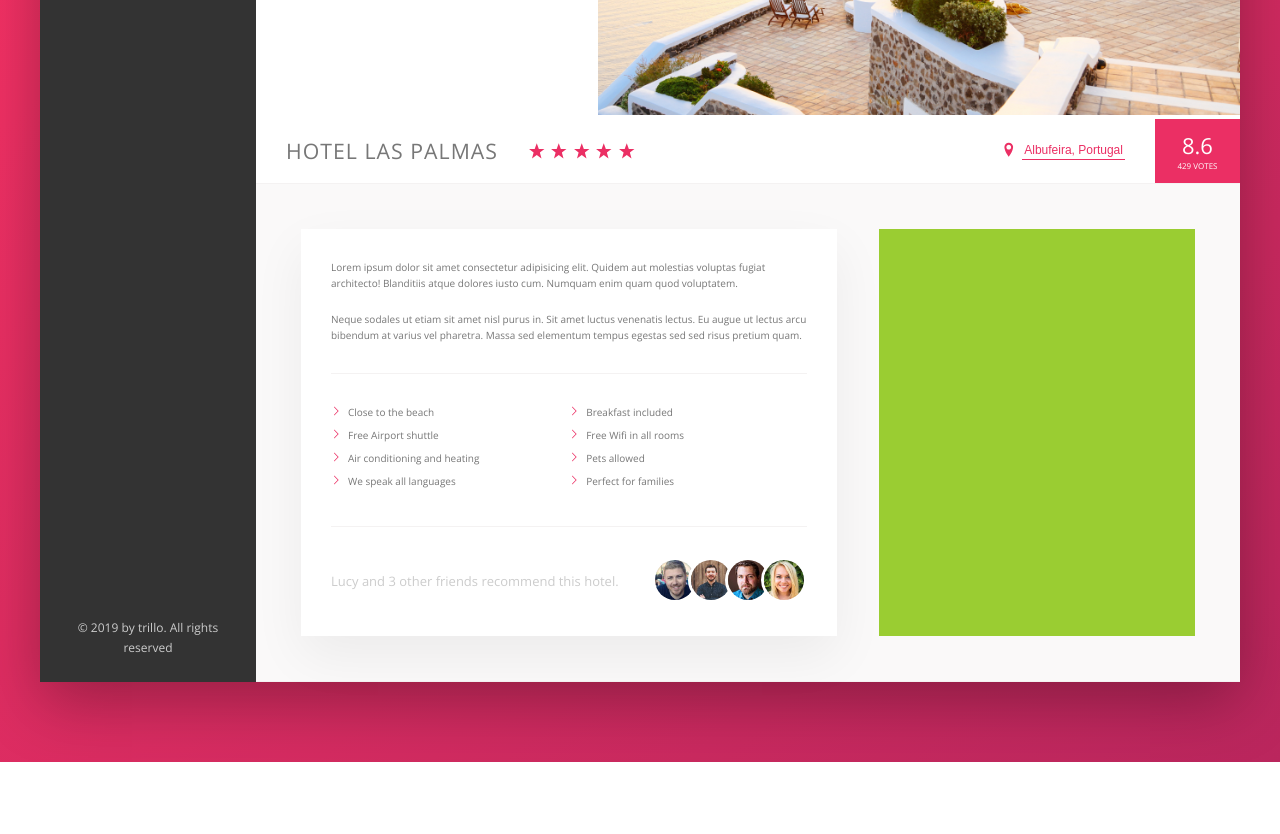
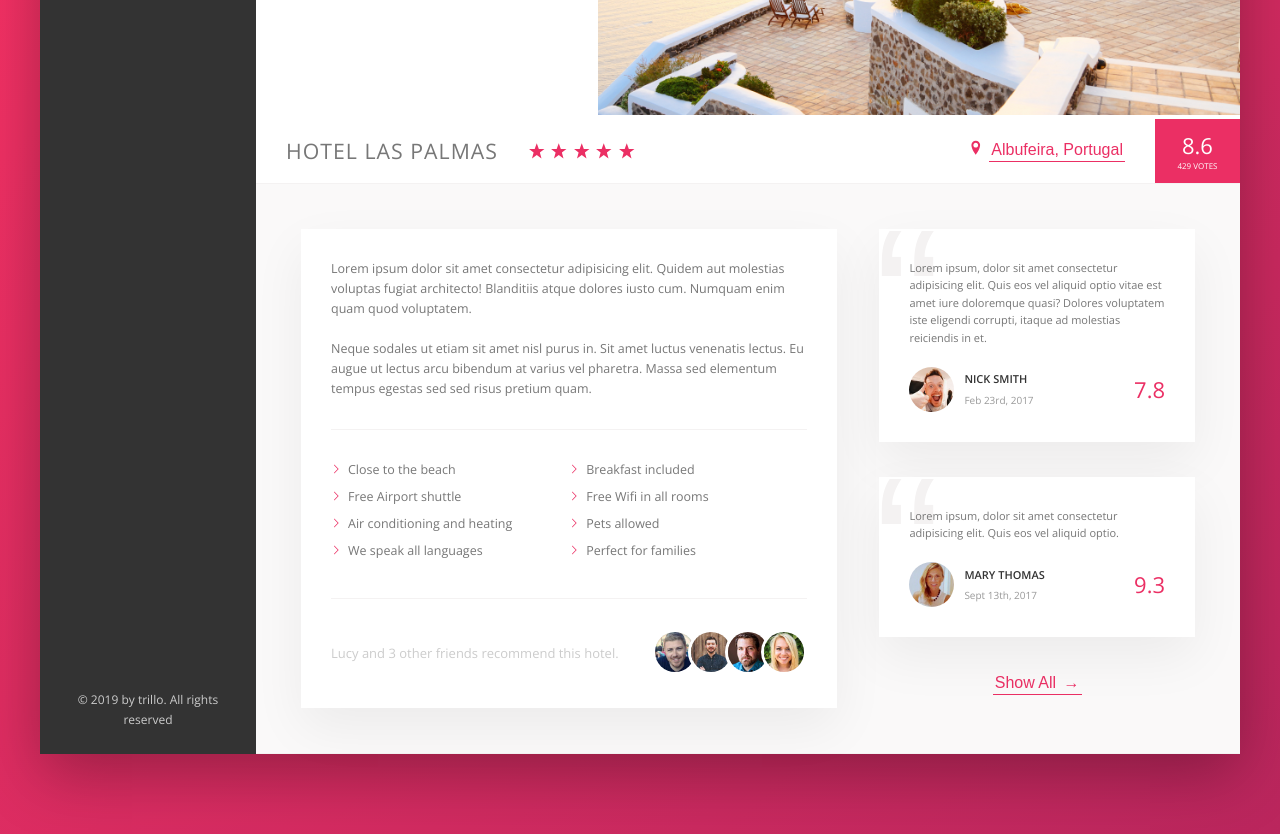
Before and after one commit to chriswaweru70/Trillo, a website: page index.html in a window 1280 px wide. Shown: the part 420-1254 px from the top of the page. Before the commit the page ends 1182 px from the top, so only its background shows below. Drawn offline with nearby package versions, Linux system fonts and the light colour scheme.

Commit message:
flex box

```diff
--- a/index.html
+++ b/index.html
@@ -181,7 +181,43 @@
                             </div>
                         </div>
                         <div class="user-reviews">
-
+                            <figure class="review">
+                                <blockquote class="review__text">
+                                    Lorem ipsum, dolor sit amet consectetur
+                                    adipisicing elit. Quis eos vel aliquid optio
+                                    vitae est amet iure doloremque quasi?
+                                    Dolores voluptatem iste eligendi corrupti,
+                                    itaque ad molestias reiciendis in et.
+                                </blockquote>
+                                <figcaption class="review__user">
+                                    <img src="img/user-1.jpg"
+                                        class="review__photo" alt="User 1">
+                                    <div class="review__user-box">
+                                        <p class="review__user-name">Nick Smith</p>
+                                        <p class="review__user-date">Feb 23rd,
+                                            2017</p>
+                                    </div>
+                                    <div class="review__rating">7.8</div>
+                                </figcaption>
+                            </figure>
+                            <figure class="review">
+                                <blockquote class="review__text">
+                                    Lorem ipsum, dolor sit amet consectetur
+                                    adipisicing elit. Quis eos vel aliquid
+                                    optio.
+                                </blockquote>
+                                <figcaption class="review__user">
+                                    <img src="img/user-2.jpg"
+                                        class="review__photo" alt="user 2">
+                                    <div class="review__user-box">
+                                        <p class="review__user-name">Mary Thomas</p>
+                                        <p class="review__user-date">Sept 13th,
+                                            2017</p>
+                                    </div>
+                                    <div class="review__rating">9.3</div>
+                                </figcaption>
+                            </figure>
+                            <button class="btn-inline">Show All <span>&rarr;</span></button>
                         </div>
                     </div>
                 </main>
--- a/sass/_component.scss
+++ b/sass/_component.scss
@@ -262,7 +262,7 @@
 .btn-inline {
     border: none;
     color: var(--color-primary);
-    font-size: inherit;
+    font-size: 1.6rem;
     border-bottom: 1px solid currentColor;
     padding: 2px;
     display: inline-block;
@@ -270,8 +270,18 @@
     cursor: pointer;
     transition: all .2s;
 
+    & span {
+        font-size: inherit;
+        margin-left: 3px;
+        transition: margin-left .2s;
+    }
+
     &:hover {
         color: var(--color-grey-dark-1);
+
+        span {
+            margin-left: 8px;
+        }
     }
 
     &:focus {
@@ -303,8 +313,6 @@
 .paragraph:not(:last-of-type) {
     margin-bottom: 2rem;
 }
-
-
 
 ///////////////////////////////////
 ////LIST
@@ -370,3 +378,78 @@
         }
     }
 }
+
+///////////////////////////////////
+////REVIEWS
+.user-reviews {
+    flex: 1;
+    display: flex;
+
+    flex-direction: column;
+    align-items: center;
+}
+
+.review {
+    background-color: #fff;
+    box-shadow: var(--shadow-light);
+    padding: 3rem;
+    margin-bottom: 3.5rem;
+    position: relative;
+    overflow: hidden;
+
+    &__text {
+        margin-bottom: 2rem;
+        font-size: 1.1rem;
+        z-index: 10;
+        position: relative;
+    }
+
+    &__user {
+        display: flex;
+
+        margin-top: 2rem;
+        align-items: center;
+    }
+
+    &__photo {
+        height: 4.5rem;
+        width: 4.5rem;
+        border-radius: 50%;
+        margin-right: 1rem;
+    }
+
+    &__user-box {
+        margin-right: auto;
+    }
+
+    &__user-name {
+        font-size: 1.1rem;
+        font-weight: 600;
+        text-transform: uppercase;
+        color: var(--color-grey-dark-1);
+        margin-bottom: .4rem;
+    }
+
+    &__user-date {
+        font-size: 1rem;
+        color: var(--color-grey-dark-3);
+    }
+
+    &__rating {
+        font-size: 2.2rem;
+        color: var(--color-primary);
+        font-weight: 300
+    }
+
+    &::before {
+        content: "\201C";
+        position: absolute;
+        top: 6.60rem;
+        left: -.5rem;
+        line-height: 1rem;
+        font-size: 20rem;
+        color: var(--color-grey-light-2);
+        font-family: sans-serif;
+        z-index: 1
+    }
+}
--- a/sass/_layout.scss
+++ b/sass/_layout.scss
@@ -38,6 +38,7 @@
 }
 
 .detail {
+    font-size: 2rem;
     display: flex;
     border-bottom: var(--line);
     background-color: var(--color-grey-light-1);
@@ -46,7 +47,7 @@
 }
 
 .description {
-    font-size: 1.6rem;
+    font-size: inherit;
     background-color: #fff;
     box-shadow: var(--shadow-light);
     padding: 3rem;
@@ -55,6 +56,6 @@
 }
 
 .user-reviews {
-    background-color: yellowgreen;
+    font-size: inherit;
     flex: 1;
 }
```
Also changed, not shown: css/style.css.
